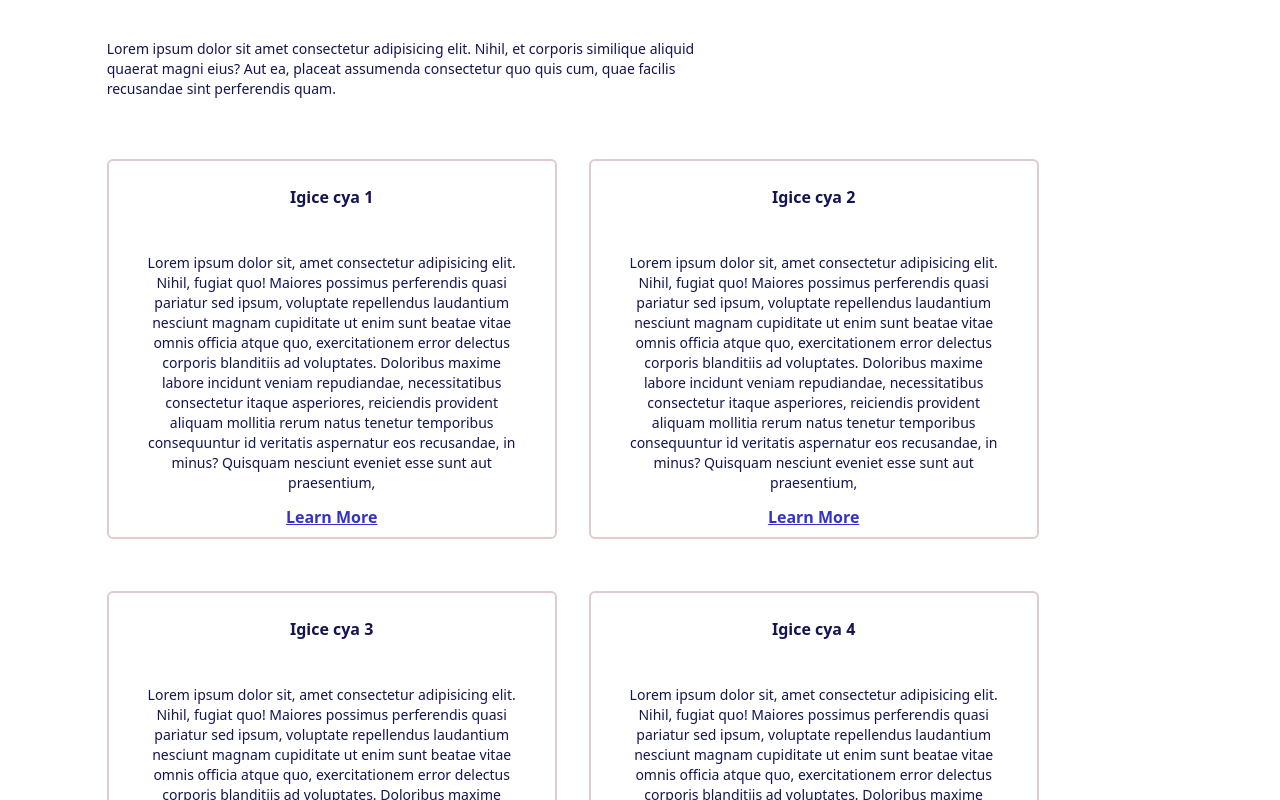
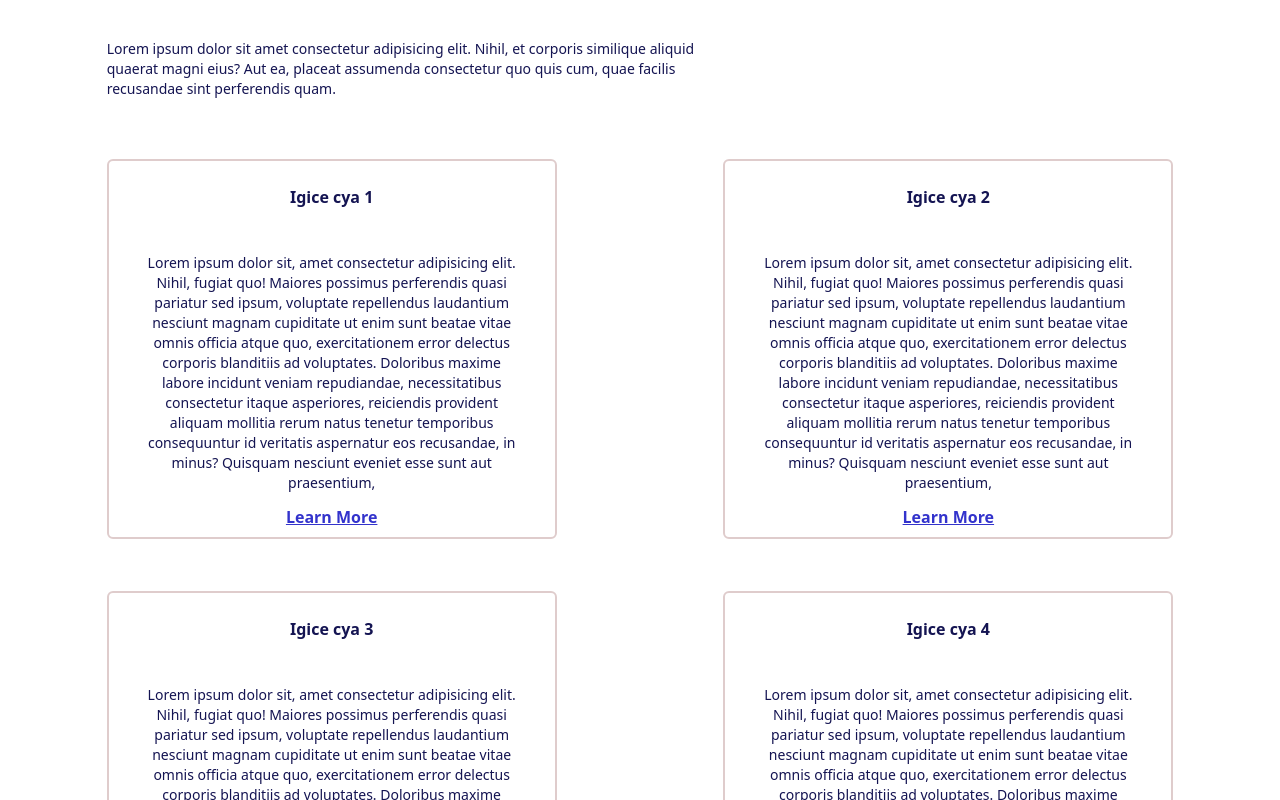
Before and after one commit to yschristian/classic-test, a React (Vite) app: page / in a window 1280 px wide. Shown: the part 680-1480 px from the top of the page. Built offline with nearby package versions, Linux system fonts and the light colour scheme.

Commit message:
traffic road

```diff
--- a/src/pages/TrafficRules/TrafficRoad.tsx
+++ b/src/pages/TrafficRules/TrafficRoad.tsx
@@ -12,7 +12,7 @@ type Props = {
 
 const TrafficRoad = ({ setSelectedPage, title, description }: Props) => {
     return (
-        <div className='mt-5 rounded-md border-2 border-gray-100 px-5 py-6 text-center h-[380px] w-[450px]'>
+        <div className='mt-5 rounded-md border-2 border-gray-100 px-5 py-6 text-center md:h-[380px] md:w-[450px]'>
             <h4 className="font-bold">{title}</h4>
                   <p className='p-3 mt-8 text-sm '>{description}</p>
             <AnchorLink
--- a/src/pages/TrafficRules/index.tsx
+++ b/src/pages/TrafficRules/index.tsx
@@ -44,7 +44,7 @@ const TrafficRules = ({ setSelectedPage }: Props) => {
   return (
     <section
       id="trafficrules"
-      className="mx-auto min-h-full w-5/6 py-20 bg"
+      className="mx-auto min-h-full w-5/6 py-20"
     >
       <div>
         <div className='md:my-5 md:w-3/5'>
@@ -53,7 +53,7 @@ const TrafficRules = ({ setSelectedPage }: Props) => {
             Lorem ipsum dolor sit amet consectetur adipisicing elit. Nihil, et corporis similique aliquid quaerat magni eius? Aut ea, placeat assumenda consectetur quo quis cum, quae facilis recusandae sint perferendis quam.
           </p>
         </div>
-        <div className='md:flex mt-5 items-center gap-8 flex-wrap'>
+        <div className='mt-5 items-center justify-between gap-8 md:flex-wrap md:flex '>
           {
             Traffic.map((item: RoadType) => (
               <TrafficRoad
```
